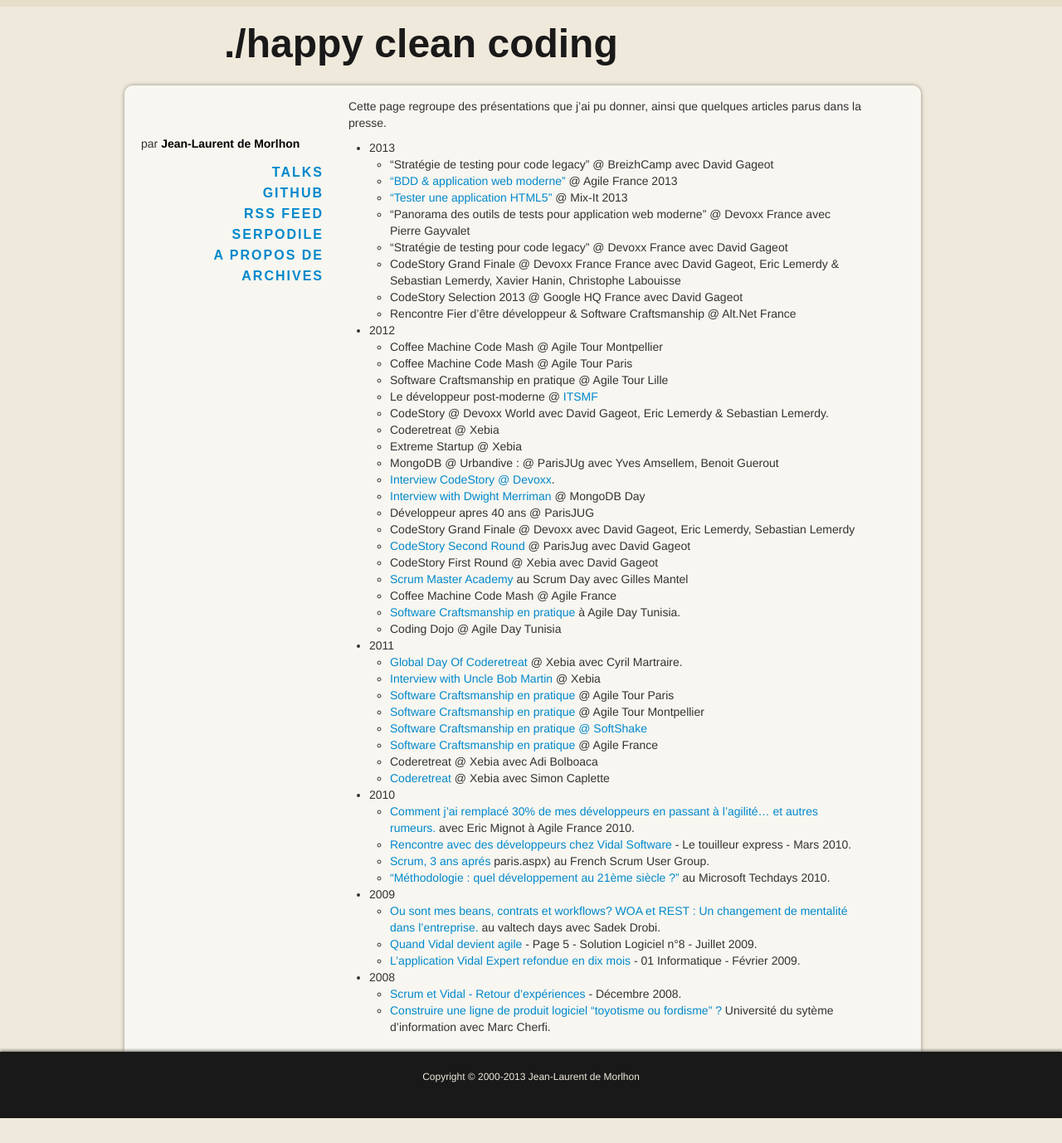
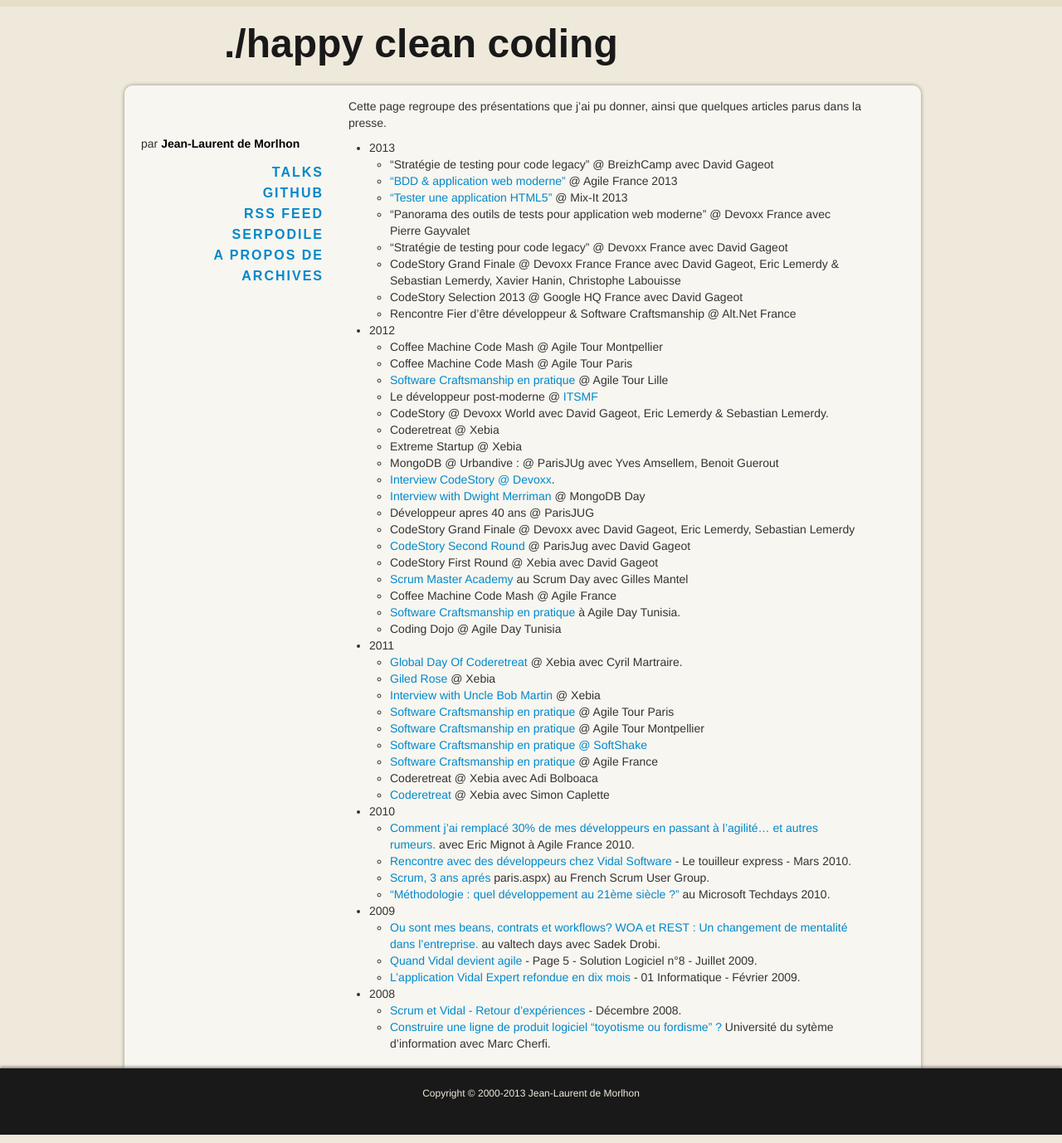
Before and after one commit to jeanlaurent/happycleancoding, a Jekyll site: the page built from talks.markdown, in a window 1280 px wide. Shown: the whole page at 83% size. Built offline with Jekyll 4.4.1, drawn with Linux system fonts in a browser that asks for light colours; some web fonts are replaced; some of the changed lines change nothing that is shown.

Commit message:
Adding more talks

```diff
--- a/talks.markdown
+++ b/talks.markdown
@@ -21,7 +21,7 @@ Cette page regroupe des présentations que j'ai pu donner, ainsi que quelques ar
 * 2012
   * Coffee Machine Code Mash @ Agile Tour Montpellier
   * Coffee Machine Code Mash @ Agile Tour Paris
-  * Software Craftsmanship en pratique @ Agile Tour Lille
+  * [Software Craftsmanship en pratique](http://www.slideshare.net/jl.morlhon/software-craftsmanship-en-pratique-agiletour) @ Agile Tour Lille
   * Le développeur post-moderne @ [ITSMF](http://www.itsmf.fr/)
   * CodeStory @ Devoxx World avec David Gageot, Eric Lemerdy & Sebastian Lemerdy.
   * Coderetreat @ Xebia
@@ -40,6 +40,7 @@ Cette page regroupe des présentations que j'ai pu donner, ainsi que quelques ar
 
 * 2011
   * [Global Day Of Coderetreat](http://blog.xebia.fr/2011/11/29/coderetreat/) @ Xebia avec Cyril Martraire.
+  * [Giled Rose](https://github.com/xebia-france/gildedrose-kata) @ Xebia
   * [Interview with Uncle Bob Martin](http://blog.xebia.fr/2011/05/25/interview-avec-robert-martin/) @ Xebia
   * [Software Craftsmanship en pratique](http://www.slideshare.net/jl.morlhon/software-craftsmanship-en-pratique-agiletour) @ Agile Tour Paris
   * [Software Craftsmanship en pratique](http://www.slideshare.net/jl.morlhon/software-craftsmanship-en-pratique-agiletour) @ Agile Tour Montpellier
```
